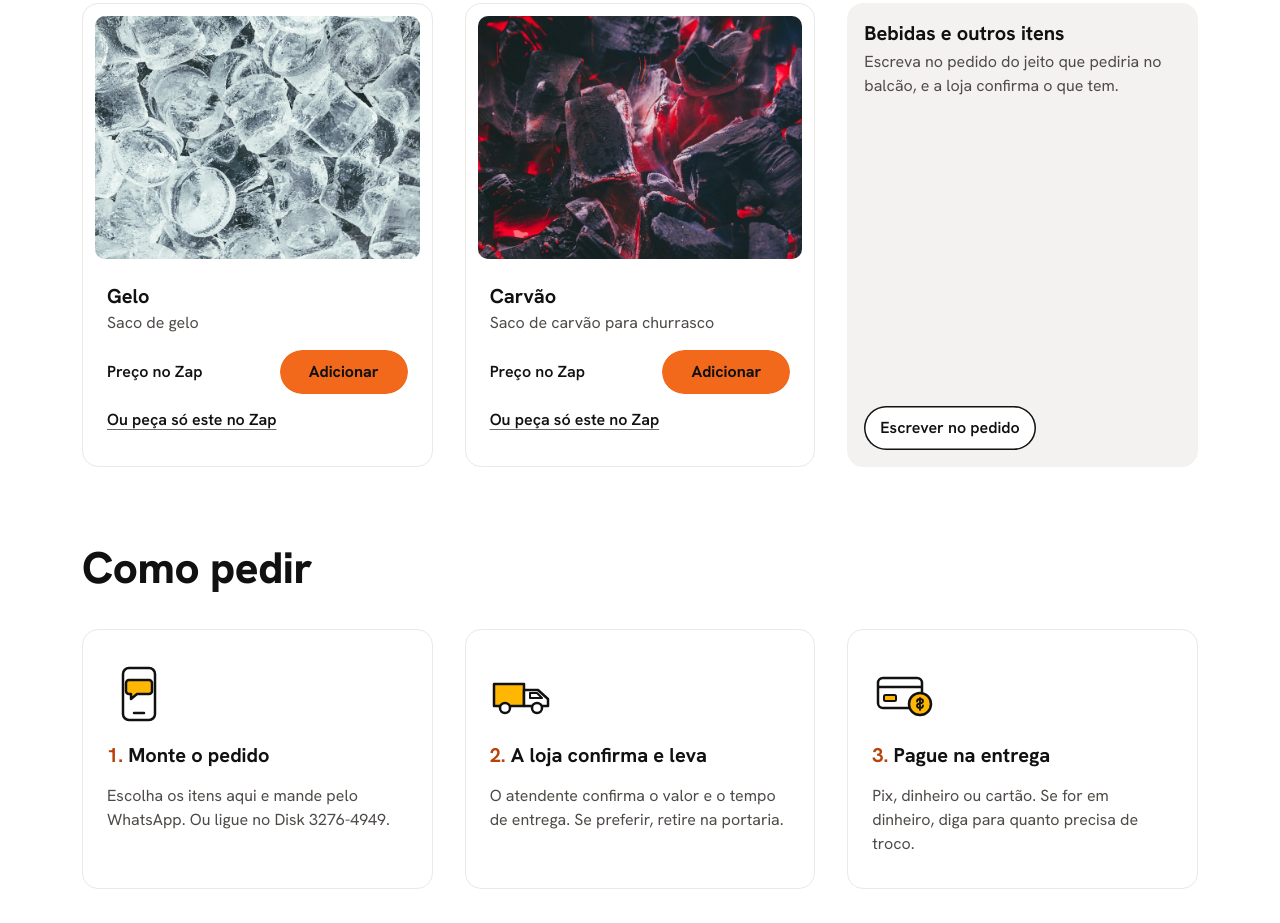
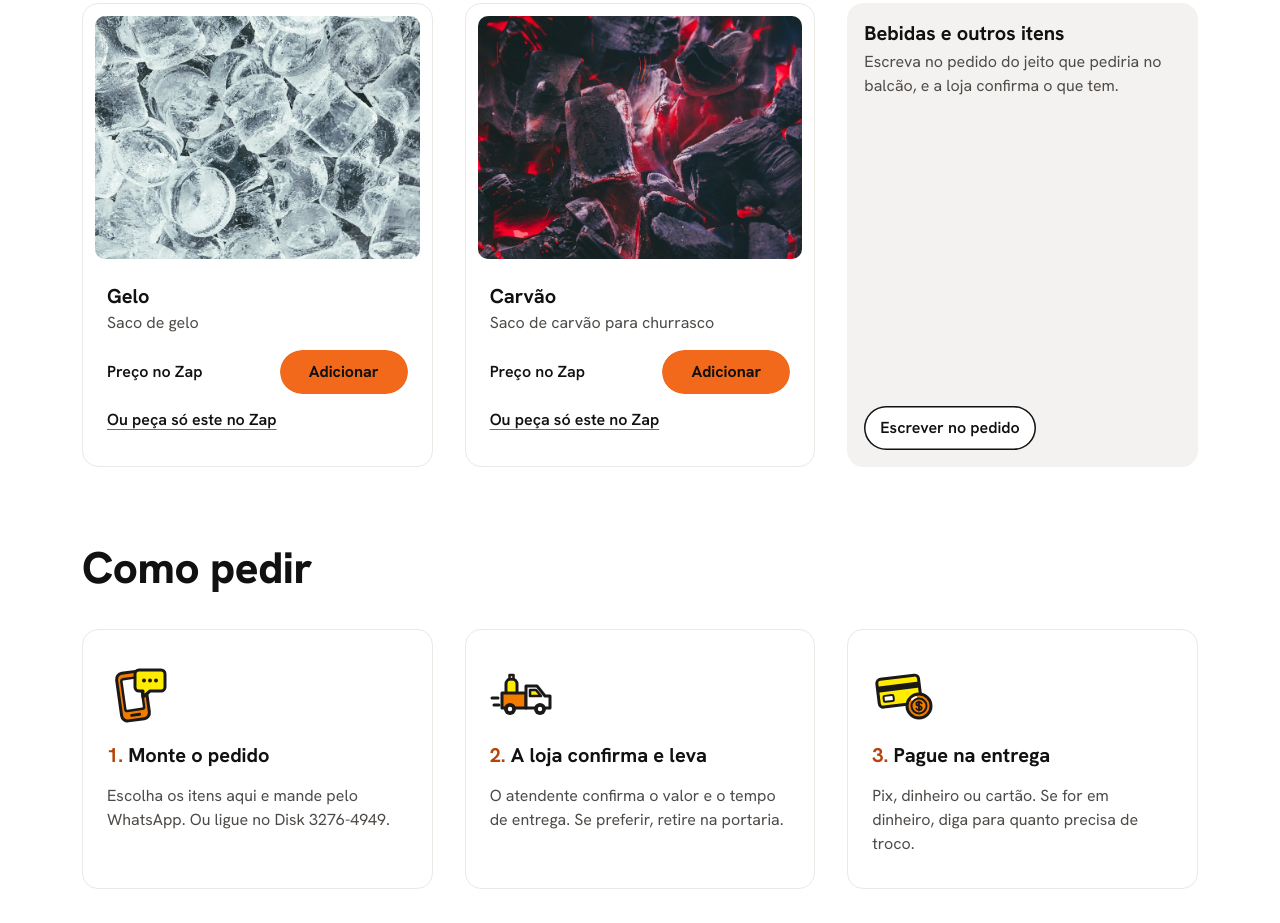
Before and after one commit to ricardomadeira93/g-s, a plain HTML site: page index.html in a window 1280 px wide. Shown: the part 1637-2560 px from the top of the page. Drawn offline with Linux system fonts and the light colour scheme.

Commit message:
feat: ícones redesenhados no traço do logo, com contorno grosso e as cores dele

```diff
--- a/index.html
+++ b/index.html
@@ -162,7 +162,7 @@
   .categorias a { display: flex; flex-direction: column; align-items: center; gap: var(--e-8); width: 88px; color: var(--tinta); text-decoration: none; font-weight: 600; font-size: var(--t-16); line-height: 1.3; text-align: center; }
   .categorias .miniatura { display: grid; place-items: center; width: 88px; height: 88px; border-radius: 16px; border: 1px solid var(--fio-claro); background: var(--cinza); overflow: hidden; transition: border-color 120ms ease, transform 120ms ease; }
   .categorias .miniatura img { width: 100%; height: 100%; object-fit: cover; }
-  .categorias .miniatura svg { width: 44px; height: 44px; }
+  .categorias .miniatura svg { width: 58px; height: 58px; }
   .categorias a:hover .miniatura { border-color: #CFC8C2; transform: translateY(-2px); }
   .categorias a:active .miniatura { transform: scale(0.94); }
   .produto.chegou { animation: chegou 1100ms ease-out; }
@@ -415,7 +415,7 @@
         <li><a href="#item-agua"><span class="miniatura"><img src="fotos/agua.jpg" alt="" width="88" height="88" loading="lazy"></span>Água 20 L</a></li>
         <li><a href="#item-gelo"><span class="miniatura"><img src="fotos/gelo.jpg" alt="" width="88" height="88" loading="lazy"></span>Gelo</a></li>
         <li><a href="#item-carvao"><span class="miniatura"><img src="fotos/carvao.jpg" alt="" width="88" height="88" loading="lazy"></span>Carvão</a></li>
-        <li><a href="#card-outro"><span class="miniatura"><svg viewBox="0 0 48 48" aria-hidden="true"><path d="M20 6h8v7l3 5v22a2 2 0 0 1-2 2H19a2 2 0 0 1-2-2V18l3-5z" fill="#fff" stroke="#111" stroke-width="2" stroke-linejoin="round"/><path d="M17 24h14v9H17z" fill="#FFB703" stroke="#111" stroke-width="2"/></svg></span>Bebidas</a></li>
+        <li><a href="#card-outro"><span class="miniatura"><svg viewBox="0 0 48 48" aria-hidden="true"><g transform="rotate(8 24 24)"><path d="M19 9h10v4c0 2.5 5 5 5 10v17a3 3 0 0 1-3 3H17a3 3 0 0 1-3-3V23c0-5 5-7.5 5-10z" fill="#E30016" stroke="#1B1918" stroke-linejoin="round" stroke-linecap="round" stroke-width="3"/><path d="M14 26h20v9H14z" fill="#FFEC00" stroke="#1B1918" stroke-linejoin="round" stroke-linecap="round" stroke-width="2.5"/><rect x="17.5" y="4" width="13" height="6" rx="1.5" fill="#FFEC00" stroke="#1B1918" stroke-linejoin="round" stroke-linecap="round" stroke-width="3"/><path d="M18.5 19.5v3M18.5 38v1.5" stroke="#fff" stroke-width="2" stroke-linecap="round"/></g></svg></span>Bebidas</a></li>
       </ul>
     </div>
   </nav>
@@ -449,9 +449,9 @@
     <div class="col">
       <h2 id="titulo-como">Como pedir</h2>
       <ol class="passos">
-        <li><svg viewBox="0 0 64 64" aria-hidden="true"><rect x="16" y="6" width="32" height="52" rx="6" fill="#fff" stroke="#111" stroke-width="2.5"/><path d="M22 18h20a3 3 0 0 1 3 3v8a3 3 0 0 1-3 3H30l-6 5v-5h-2a3 3 0 0 1-3-3v-8a3 3 0 0 1 3-3z" fill="#FFB703" stroke="#111" stroke-width="2.5" stroke-linejoin="round"/><path d="M27 51h10" stroke="#111" stroke-width="2.5" stroke-linecap="round"/></svg><h3><span>1.</span> Monte o pedido</h3><p>Escolha os itens aqui e mande pelo WhatsApp. Ou ligue no Disk 3276-4949.</p></li>
-        <li><svg viewBox="0 0 64 64" aria-hidden="true"><path d="M4 22h30v22H4z" fill="#FFB703" stroke="#111" stroke-width="2.5" stroke-linejoin="round"/><path d="M34 28h14l10 9v7H34z" fill="#fff" stroke="#111" stroke-width="2.5" stroke-linejoin="round"/><path d="M40 31h7l5 5H40z" fill="#fff" stroke="#111" stroke-width="2" stroke-linejoin="round"/><circle cx="15" cy="46" r="5" fill="#fff" stroke="#111" stroke-width="2.5"/><circle cx="47" cy="46" r="5" fill="#fff" stroke="#111" stroke-width="2.5"/></svg><h3><span>2.</span> A loja confirma e leva</h3><p>O atendente confirma o valor e o tempo de entrega. Se preferir, retire na portaria.</p></li>
-        <li><svg viewBox="0 0 64 64" aria-hidden="true"><rect x="6" y="16" width="44" height="30" rx="5" fill="#fff" stroke="#111" stroke-width="2.5"/><path d="M6 25h44" stroke="#111" stroke-width="2.5"/><rect x="12" y="33" width="12" height="6" rx="1.5" fill="#FFB703" stroke="#111" stroke-width="2"/><circle cx="48" cy="42" r="11" fill="#FFB703" stroke="#111" stroke-width="2.5"/><path d="M48 36v12M45 39.5c0-1.4 1.3-2.5 3-2.5s3 1 3 2.3-1.3 2-3 2.2-3 .9-3 2.3 1.3 2.2 3 2.2 3-1 3-2.5" fill="none" stroke="#111" stroke-width="1.8" stroke-linecap="round"/></svg><h3><span>3.</span> Pague na entrega</h3><p>Pix, dinheiro ou cartão. Se for em dinheiro, diga para quanto precisa de troco.</p></li>
+        <li><svg viewBox="0 0 64 64" aria-hidden="true"><g transform="rotate(-8 26 34)"><rect x="12" y="10" width="28" height="48" rx="6" fill="#F07C00" stroke="#1B1918" stroke-linejoin="round" stroke-linecap="round" stroke-width="3"/><rect x="16.5" y="16" width="19" height="32" rx="2" fill="#fff" stroke="#1B1918" stroke-linejoin="round" stroke-linecap="round" stroke-width="2.5"/><path d="M22 53h8" stroke="#1B1918" stroke-linejoin="round" stroke-linecap="round" stroke-width="3"/></g><path d="M32 8h22a4 4 0 0 1 4 4v13a4 4 0 0 1-4 4H43l-7 6v-6h-4a4 4 0 0 1-4-4V12a4 4 0 0 1 4-4z" fill="#FFEC00" stroke="#1B1918" stroke-linejoin="round" stroke-linecap="round" stroke-width="3"/><circle cx="37" cy="18.5" r="2" fill="#1B1918"/><circle cx="43" cy="18.5" r="2" fill="#1B1918"/><circle cx="49" cy="18.5" r="2" fill="#1B1918"/></svg><h3><span>1.</span> Monte o pedido</h3><p>Escolha os itens aqui e mande pelo WhatsApp. Ou ligue no Disk 3276-4949.</p></li>
+        <li><svg viewBox="0 0 64 64" aria-hidden="true"><path d="M2 36h6M4 43h5" stroke="#1B1918" stroke-linejoin="round" stroke-linecap="round" stroke-width="3"/><rect x="16" y="17" width="11" height="17" rx="5" fill="#FFEC00" stroke="#1B1918" stroke-linejoin="round" stroke-linecap="round" stroke-width="3"/><path d="M19.5 13h4v4h-4z" fill="#fff" stroke="#1B1918" stroke-linejoin="round" stroke-linecap="round" stroke-width="2.5"/><path d="M12 31h24v15H12z" fill="#F07C00" stroke="#1B1918" stroke-linejoin="round" stroke-linecap="round" stroke-width="3"/><path d="M36 24h11l8 10h5v12H36z" fill="#fff" stroke="#1B1918" stroke-linejoin="round" stroke-linecap="round" stroke-width="3"/><path d="M40 28h6l5 6H40z" fill="#FFEC00" stroke="#1B1918" stroke-linejoin="round" stroke-linecap="round" stroke-width="2.5"/><circle cx="20" cy="47" r="6" fill="#1B1918"/><circle cx="20" cy="47" r="2.2" fill="#fff"/><circle cx="50" cy="47" r="6" fill="#1B1918"/><circle cx="50" cy="47" r="2.2" fill="#fff"/></svg><h3><span>2.</span> A loja confirma e leva</h3><p>O atendente confirma o valor e o tempo de entrega. Se preferir, retire na portaria.</p></li>
+        <li><svg viewBox="0 0 64 64" aria-hidden="true"><g transform="rotate(-7 28 30)"><rect x="6" y="15" width="42" height="28" rx="4" fill="#FFEC00" stroke="#1B1918" stroke-linejoin="round" stroke-linecap="round" stroke-width="3"/><path d="M6 22h42v6H6z" fill="#1B1918"/><rect x="11" y="32" width="10" height="6" rx="1.5" fill="#fff" stroke="#1B1918" stroke-linejoin="round" stroke-linecap="round" stroke-width="2"/></g><circle cx="47" cy="44" r="12" fill="#F07C00" stroke="#1B1918" stroke-linejoin="round" stroke-linecap="round" stroke-width="3"/><circle cx="47" cy="44" r="7.5" fill="none" stroke="#1B1918" stroke-linejoin="round" stroke-linecap="round" stroke-width="2"/><path d="M47 39.5v9M49.6 41.4c-.4-.9-1.4-1.4-2.6-1.4-1.6 0-2.7.8-2.7 1.9 0 2.6 5.4 1.3 5.4 4.1 0 1.1-1.1 2-2.7 2-1.3 0-2.3-.5-2.7-1.5" fill="none" stroke="#1B1918" stroke-linejoin="round" stroke-linecap="round" stroke-width="1.8"/><path d="M40 37.5a9 9 0 0 1 4-2.4" stroke="#fff" stroke-width="2" stroke-linecap="round" fill="none"/></svg><h3><span>3.</span> Pague na entrega</h3><p>Pix, dinheiro ou cartão. Se for em dinheiro, diga para quanto precisa de troco.</p></li>
       </ol>
     </div>
   </section>
```
